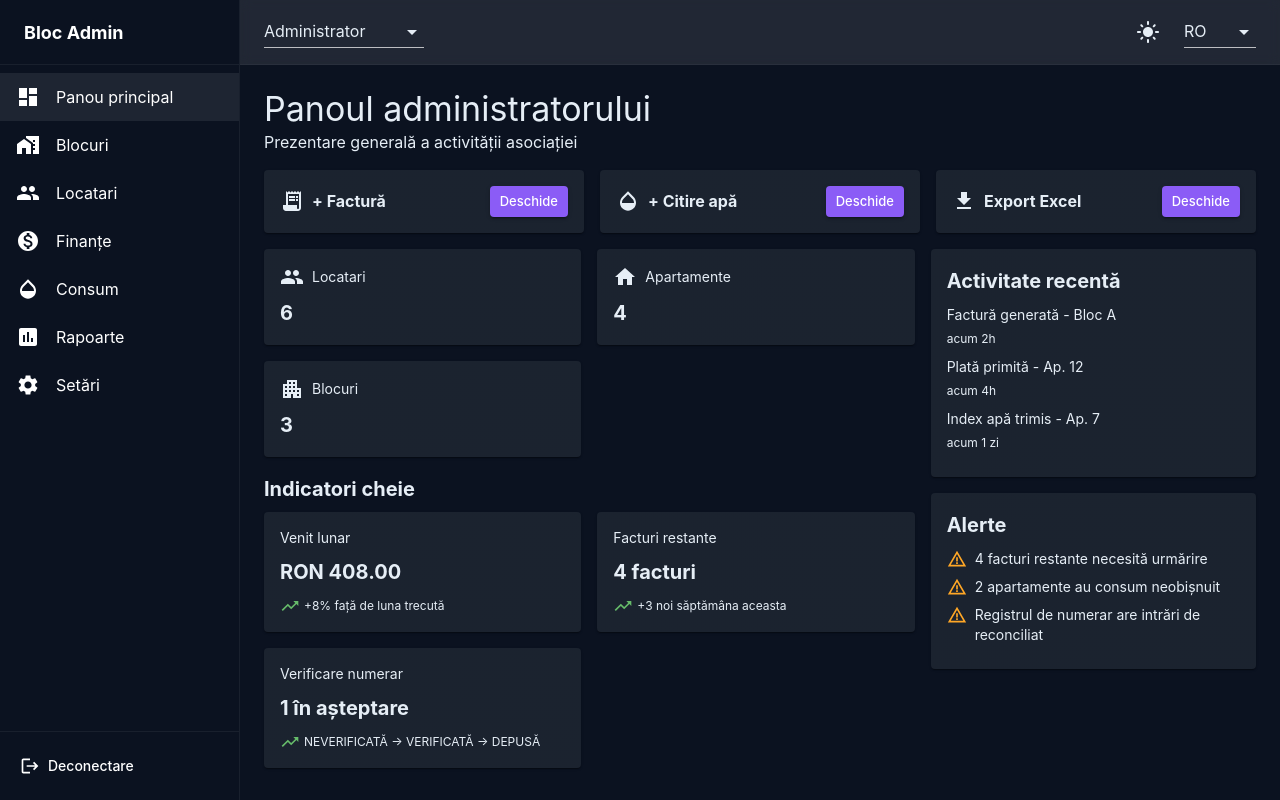
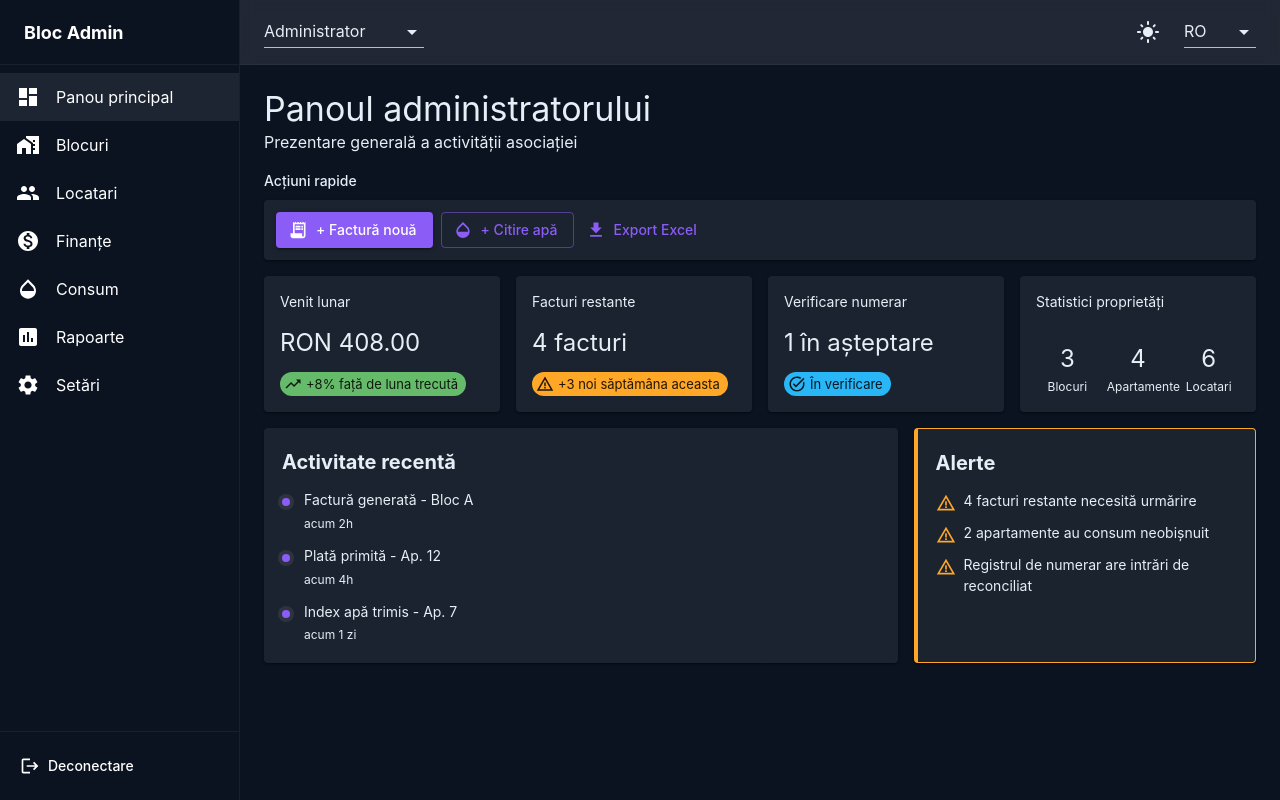
Before and after one commit to odiatlov/bloc-admin-ui, a React (Vite) app: page /admin/dashboard in a window 1280 px wide. Built offline with nearby package versions, Linux system fonts and the light colour scheme.

Commit message:
Dashboards enhacements

```diff
--- a/src/i18n/locales/en.json
+++ b/src/i18n/locales/en.json
@@ -80,8 +80,10 @@
     "admin": {
       "title": "Admin Dashboard",
       "description": "Overview of your association activity today",
+      "quickActions": "Quick Actions",
       "options": {
         "addInvoice": "+ Invoice",
+        "newInvoice": "+ New Invoice",
         "addWaterReading": "+ Water Reading",
         "exportExcel": "Export Excel",
         "open": "Open"
@@ -89,7 +91,10 @@
       "overview": {
         "residents": "Residents",
         "apartments": "Apartments",
-        "blocks": "Blocks"
+        "blocks": "Blocks",
+        "propertyStats": "Property Stats",
+        "propertyStatsDescription": "Portfolio coverage",
+        "statsValue": "{{blocks}} Blocks | {{apartments}} Apartments | {{residents}} Residents"
       },
       "activity": {
         "title": "Recent Activity",
@@ -117,11 +122,13 @@
         "monthlyRevenueTrend": "+8% vs last month",
         "outstandingTrend": "+3 new this week",
         "collectionStable": "Stable",
-        "cashVerificationTrend": "UNVERIFIED -> VERIFIED -> DEPOSITED"
+        "cashVerificationTrend": "UNVERIFIED -> VERIFIED -> DEPOSITED",
+        "pendingReview": "Pending review"
       }
     },
     "resident": {
       "title": "Resident Dashboard",
+      "quickActions": "Quick Actions",
       "myApartments": "My apartments",
       "adminContact": "{{admin}} · {{phone}}",
       "primaryResidence": "primary residence",
@@ -140,6 +147,7 @@
     },
     "censor": {
       "title": "Censor Dashboard",
+      "quickActions": "Quick Actions",
       "description": "Review invoices, maintenance runs, and consumption anomalies awaiting approval."
     }
   },
--- a/src/i18n/locales/ro.json
+++ b/src/i18n/locales/ro.json
@@ -99,8 +99,10 @@
     "admin": {
       "title": "Panoul administratorului",
       "description": "Prezentare generală a activității asociației",
+      "quickActions": "Acțiuni rapide",
       "options": {
         "addInvoice": "+ Factură",
+        "newInvoice": "+ Factură nouă",
         "addWaterReading": "+ Citire apă",
         "exportExcel": "Export Excel",
         "open": "Deschide"
@@ -108,7 +110,10 @@
       "overview": {
         "residents": "Locatari",
         "apartments": "Apartamente",
-        "blocks": "Blocuri"
+        "blocks": "Blocuri",
+        "propertyStats": "Statistici proprietăți",
+        "propertyStatsDescription": "Acoperire portofoliu",
+        "statsValue": "{{blocks}} Blocuri | {{apartments}} Apartamente | {{residents}} Locatari"
       },
       "activity": {
         "title": "Activitate recentă",
@@ -136,11 +141,13 @@
         "monthlyRevenueTrend": "+8% față de luna trecută",
         "outstandingTrend": "+3 noi săptămâna aceasta",
         "collectionStable": "Stabil",
-        "cashVerificationTrend": "NEVERIFICATĂ -> VERIFICATĂ -> DEPUSĂ"
+        "cashVerificationTrend": "NEVERIFICATĂ -> VERIFICATĂ -> DEPUSĂ",
+        "pendingReview": "În verificare"
       }
     },
     "resident": {
       "title": "Panoul locatarului",
+      "quickActions": "Acțiuni rapide",
       "currentDue": "Suma curentă datorată",
       "pay": "Plătește",
       "lastSubmittedIndex": "Ultimul index trimis",
@@ -156,6 +163,7 @@
     },
     "censor": {
       "title": "Panoul cenzorului",
+      "quickActions": "Acțiuni rapide",
       "description": "Verificați facturi, rulari de întreținere și anomalii de consum în așteptarea aprobării."
     }
   },
--- a/src/pages/Dashboard/components/AdminActivityFeed.tsx
+++ b/src/pages/Dashboard/components/AdminActivityFeed.tsx
@@ -13,16 +13,23 @@ const items = [
 const AdminActivityFeed: React.FC = () => {
   const { t } = useTranslation()
   return (
-    <Paper sx={{ p: 2 }}>
-      <Typography variant="h6">{t('dashboard.admin.activity.title')}</Typography>
+    <Paper sx={{ p: 2.25, height: '100%' }}>
+      <Typography variant="h6" sx={{ mb: 1.5 }}>
+        {t('dashboard.admin.activity.title')}
+      </Typography>
 
-      <Box sx={{ mt: 1 }}>
+      <Box sx={{ display: 'grid', gap: 1.5 }}>
         {items.map((i, idx) => (
-          <Box key={idx} sx={{ mb: 1 }}>
-            <Typography variant="body2">{t(`dashboard.admin.activity.${i.textKey}`)}</Typography>
-            <Typography variant="caption" color="text.secondary">
-              {t(`dashboard.admin.activity.${i.timeKey}`)}
-            </Typography>
+          <Box key={idx} sx={{ display: 'grid', gridTemplateColumns: '12px minmax(0, 1fr)', gap: 1.25, alignItems: 'start' }}>
+            <Box sx={{ width: 8, height: 8, borderRadius: '50%', bgcolor: 'primary.main', mt: '0.5rem', boxShadow: (theme) => `0 0 0 4px ${theme.palette.action.hover}` }} />
+            <Box sx={{ minWidth: 0 }}>
+              <Typography variant="body2" sx={{ lineHeight: 1.4 }}>
+                {t(`dashboard.admin.activity.${i.textKey}`)}
+              </Typography>
+              <Typography variant="caption" color="text.secondary">
+                {t(`dashboard.admin.activity.${i.timeKey}`)}
+              </Typography>
+            </Box>
           </Box>
         ))}
       </Box>
--- a/src/pages/Dashboard/components/AdminAlertsPanel.tsx
+++ b/src/pages/Dashboard/components/AdminAlertsPanel.tsx
@@ -19,14 +19,18 @@ const AdminAlertsPanel: React.FC = () => {
   ]
 
   return (
-    <Paper sx={{ p: 2 }}>
-      <Typography variant="h6">{t('dashboard.admin.alerts.title')}</Typography>
+    <Paper sx={{ p: 2.25, height: '100%', border: '1px solid', borderColor: 'warning.main', borderLeftWidth: 4 }}>
+      <Typography variant="h6" sx={{ mb: 1.5 }}>
+        {t('dashboard.admin.alerts.title')}
+      </Typography>
 
-      <Box sx={{ mt: 1 }}>
+      <Box sx={{ display: 'grid', gap: 1.25 }}>
         {alerts.map((alert) => (
-          <Box key={alert} sx={{ display: 'flex', gap: 1, mb: 1 }}>
-            <WarningAmberIcon fontSize="small" color="warning" />
-            <Typography variant="body2">{alert}</Typography>
+          <Box key={alert} sx={{ display: 'flex', gap: 1, alignItems: 'flex-start' }}>
+            <WarningAmberIcon fontSize="small" color="warning" sx={{ mt: 0.25 }} />
+            <Typography variant="body2" sx={{ lineHeight: 1.45 }}>
+              {alert}
+            </Typography>
           </Box>
         ))}
       </Box>
--- a/src/pages/Dashboard/components/AdminDashboard.tsx
+++ b/src/pages/Dashboard/components/AdminDashboard.tsx
@@ -1,26 +1,75 @@
 import React from 'react'
-import OverviewCards from './AdminOverviewCards'
-import KeyMetrics from './AdminKeyMetrics'
 import Typography from '@mui/material/Typography'
 import Box from '@mui/material/Box'
 import { useTranslation } from 'react-i18next'
 import Paper from '@mui/material/Paper'
 import Button from '@mui/material/Button'
+import Chip from '@mui/material/Chip'
 import ReceiptLongIcon from '@mui/icons-material/ReceiptLong'
 import OpacityIcon from '@mui/icons-material/Opacity'
 import FileDownloadIcon from '@mui/icons-material/FileDownload'
+import TrendingUpIcon from '@mui/icons-material/TrendingUp'
+import WarningAmberIcon from '@mui/icons-material/WarningAmber'
+import TaskAltIcon from '@mui/icons-material/TaskAlt'
 import { useNavigate } from 'react-router-dom'
 import ActivityFeed from './AdminActivityFeed'
 import AlertsPanel from './AdminAlertsPanel'
+import { apartments, blocks, residents } from '../../../mocks/apartmentData'
+import { formatCurrency, useFinance } from '../../../hooks/useApartmentData'
+
+type KpiCardProps = {
+  label: string
+  value?: string
+  badge?: React.ReactNode
+  children?: React.ReactNode
+}
+
+const KpiCard: React.FC<KpiCardProps> = ({ badge, children, label, value }) => (
+  <Paper
+    sx={{
+      p: 2,
+      minHeight: 136,
+      height: '100%',
+      display: 'grid',
+      alignContent: 'space-between',
+      gap: 1.25,
+    }}
+  >
+    <Typography variant="body2" color="text.secondary">
+      {label}
+    </Typography>
+    <Box>
+      {value && (
+        <Typography variant="h5" sx={{ lineHeight: 1.15 }}>
+          {value}
+        </Typography>
+      )}
+      {children}
+    </Box>
+    {badge}
+  </Paper>
+)
+
+type PropertyStatProps = {
+  label: string
+  value: number
+}
+
+const PropertyStat: React.FC<PropertyStatProps> = ({ label, value }) => (
+  <Box sx={{ minWidth: 0, textAlign: 'center' }}>
+    <Typography variant="h5" sx={{ lineHeight: 1 }}>
+      {value}
+    </Typography>
+    <Typography variant="caption" color="text.secondary" sx={{ display: 'block', mt: 0.75 }}>
+      {label}
+    </Typography>
+  </Box>
+)
 
 const AdminDashboard: React.FC = () => {
   const { t } = useTranslation()
   const navigate = useNavigate()
-  const actions = [
-    { label: t('dashboard.admin.options.addInvoice'), path: '/admin/finance', icon: <ReceiptLongIcon /> },
-    { label: t('dashboard.admin.options.addWaterReading'), path: '/admin/consumption', icon: <OpacityIcon /> },
-    { label: t('dashboard.admin.options.exportExcel'), path: '/admin/reports', icon: <FileDownloadIcon /> },
-  ]
+  const { cashAwaitingVerification, monthlyRevenue, unpaidInvoices } = useFinance()
 
   return (
     <Box sx={{ display: 'grid', gap: 2 }}>
@@ -33,36 +82,59 @@ const AdminDashboard: React.FC = () => {
         </Typography>
       </Box>
 
-      <Box sx={{ display: 'grid', gridTemplateColumns: { xs: '1fr', md: 'repeat(3, minmax(0, 1fr))' }, gap: 2 }}>
-        {actions.map((action) => (
-          <Paper key={action.path} sx={{ p: 2, display: 'flex', alignItems: 'center', justifyContent: 'space-between', gap: 1.5 }}>
-            <Box sx={{ display: 'flex', alignItems: 'center', gap: 1 }}>
-              {action.icon}
-              <Typography sx={{ fontWeight: 700 }}>{action.label}</Typography>
-            </Box>
-            <Button size="small" variant="contained" onClick={() => navigate(action.path)}>
-              {t('dashboard.admin.options.open')}
-            </Button>
-          </Paper>
-        ))}
+      <Box sx={{ display: 'grid', gap: 1 }}>
+        <Typography variant="subtitle2" color="text.secondary">
+          {t('dashboard.admin.quickActions')}
+        </Typography>
+        <Paper sx={{ p: 1.5, width: '100%', boxSizing: 'border-box', display: 'flex', alignItems: 'center', gap: 1, flexWrap: 'wrap' }}>
+          <Button startIcon={<ReceiptLongIcon />} variant="contained" onClick={() => navigate('/admin/finance')}>
+            {t('dashboard.admin.options.newInvoice')}
+          </Button>
+          <Button startIcon={<OpacityIcon />} variant="outlined" onClick={() => navigate('/admin/consumption')}>
+            {t('dashboard.admin.options.addWaterReading')}
+          </Button>
+          <Button startIcon={<FileDownloadIcon />} variant="text" onClick={() => navigate('/admin/reports')}>
+            {t('dashboard.admin.options.exportExcel')}
+          </Button>
+        </Paper>
+      </Box>
+
+      <Box sx={{ display: 'grid', gridTemplateColumns: { xs: '1fr', sm: 'repeat(2, minmax(0, 1fr))', lg: 'repeat(4, minmax(0, 1fr))' }, gridAutoRows: '1fr', gap: 2 }}>
+        <KpiCard
+          label={t('dashboard.admin.keyMetrics.monthlyRevenue')}
+          value={formatCurrency(monthlyRevenue)}
+          badge={<Chip size="small" color="success" icon={<TrendingUpIcon />} label={t('dashboard.admin.keyMetrics.monthlyRevenueTrend')} sx={{ justifySelf: 'start' }} />}
+        />
+        <KpiCard
+          label={t('dashboard.admin.keyMetrics.outstanding')}
+          value={t('dashboard.admin.keyMetrics.outstandingValue', { count: unpaidInvoices })}
+          badge={<Chip size="small" color="warning" icon={<WarningAmberIcon />} label={t('dashboard.admin.keyMetrics.outstandingTrend')} sx={{ justifySelf: 'start' }} />}
+        />
+        <KpiCard
+          label={t('dashboard.admin.keyMetrics.cashVerification')}
+          value={t('dashboard.admin.keyMetrics.cashVerificationValue', { count: cashAwaitingVerification })}
+          badge={<Chip size="small" color="info" icon={<TaskAltIcon />} label={t('dashboard.admin.keyMetrics.pendingReview')} sx={{ justifySelf: 'start' }} />}
+        />
+        <KpiCard label={t('dashboard.admin.overview.propertyStats')}>
+          <Box sx={{ display: 'grid', gridTemplateColumns: 'repeat(3, minmax(0, 1fr))', gap: 1 }}>
+            <PropertyStat label={t('dashboard.admin.overview.blocks')} value={blocks.length} />
+            <PropertyStat label={t('dashboard.admin.overview.apartments')} value={apartments.length} />
+            <PropertyStat label={t('dashboard.admin.overview.residents')} value={residents.length} />
+          </Box>
+        </KpiCard>
       </Box>
 
       <Box
         sx={{
           display: 'grid',
-          gridTemplateColumns: { xs: '1fr', lg: 'minmax(0, 2fr) minmax(280px, 1fr)' },
+          gridTemplateColumns: { xs: '1fr', lg: 'minmax(0, 1.85fr) minmax(320px, 1fr)' },
+          gridAutoRows: '1fr',
           gap: 2,
+          alignItems: 'stretch',
         }}
       >
-        <Box sx={{ display: 'grid', gap: 2 }}>
-          <OverviewCards />
-          <KeyMetrics />
-        </Box>
-
-        <Box sx={{ display: 'grid', gap: 2, alignContent: 'start' }}>
-          <ActivityFeed />
-          <AlertsPanel />
-        </Box>
+        <ActivityFeed />
+        <AlertsPanel />
       </Box>
     </Box>
   )
--- a/src/pages/Dashboard/components/ResidentDashboard.tsx
+++ b/src/pages/Dashboard/components/ResidentDashboard.tsx
@@ -1,19 +1,22 @@
 import React from 'react'
 import Typography from '@mui/material/Typography'
 import Box from '@mui/material/Box'
-import Card from '@mui/material/Card'
-import CardContent from '@mui/material/CardContent'
 import Button from '@mui/material/Button'
 import Chip from '@mui/material/Chip'
 import List from '@mui/material/List'
 import ListItem from '@mui/material/ListItem'
 import ListItemText from '@mui/material/ListItemText'
 import Divider from '@mui/material/Divider'
+import Paper from '@mui/material/Paper'
+import PaymentIcon from '@mui/icons-material/Payment'
+import OpacityIcon from '@mui/icons-material/Opacity'
+import { useNavigate } from 'react-router-dom'
 import { useTranslation } from 'react-i18next'
 import { formatCurrency, formatMonth, formatNumber, getBlockLabel, useResidentPortal, type WaterReadingRow } from '../../../hooks/useApartmentData'
 
 const ResidentDashboard: React.FC = () => {
   const { t } = useTranslation()
+  const navigate = useNavigate()
   const { apartmentsByBlock, currentBalance, lastPayment, resident, residentReadings } = useResidentPortal()
   const lastIndex = residentReadings.length ? residentReadings[0] : null
   const renderMeter = (meter: WaterReadingRow['meters']['cold']) =>
@@ -24,32 +27,44 @@ const ResidentDashboard: React.FC = () => {
   ]
 
   return (
-    <section className="dashboard">
-      <Typography variant="h4" gutterBottom>
+    <Box sx={{ display: 'grid', gap: 2 }}>
+      <Box>
+        <Typography variant="h4" sx={{ fontSize: { xs: '1.75rem', sm: '2.125rem' } }}>
           {t('dashboard.resident.title')}
         </Typography>
         <Typography variant="body1" color="text.secondary">
           {resident.name}
         </Typography>
+      </Box>
 
-      <Box sx={{ display: 'grid', gap: 2, mt: 2, gridTemplateColumns: { xs: '1fr', md: 'repeat(2,1fr)', lg: 'repeat(3,1fr)' } }}>
-        <Card>
-          <CardContent>
-            <Typography variant="h6">{t('dashboard.resident.currentDue')}</Typography>
-            <Typography variant="h4" sx={{ mt: 1, mb: 2 }}>
-              {formatCurrency(currentBalance)}
+      <Box sx={{ display: 'grid', gap: 1 }}>
+        <Typography variant="subtitle2" color="text.secondary">
+          {t('dashboard.resident.quickActions')}
         </Typography>
-            <Button variant="contained" color="primary">
+        <Paper sx={{ p: 1.5, width: '100%', boxSizing: 'border-box', display: 'flex', gap: 1, alignItems: 'center', flexWrap: 'wrap' }}>
+          <Button startIcon={<PaymentIcon />} variant="contained" onClick={() => navigate('/admin/finance')}>
             {t('dashboard.resident.pay')}
           </Button>
-          </CardContent>
-        </Card>
+          <Button startIcon={<OpacityIcon />} variant="outlined" onClick={() => navigate('/admin/consumption')}>
+            {t('consumption.actions.submitIndex')}
+          </Button>
+        </Paper>
+      </Box>
 
-        <Card>
-          <CardContent>
-            <Typography variant="h6">{t('dashboard.resident.lastSubmittedIndex')}</Typography>
+      <Box sx={{ display: 'grid', gap: 2, gridTemplateColumns: { xs: '1fr', md: 'repeat(3, minmax(0, 1fr))' }, gridAutoRows: '1fr' }}>
+        <Paper sx={{ p: 2, height: '100%', display: 'grid', alignContent: 'start', gap: 1.25 }}>
+          <Typography variant="body2" color="text.secondary">
+            {t('dashboard.resident.currentDue')}
+          </Typography>
+          <Typography variant="h4">{formatCurrency(currentBalance)}</Typography>
+        </Paper>
+
+        <Paper sx={{ p: 2, height: '100%', display: 'grid', alignContent: 'start', gap: 1.25 }}>
+          <Typography variant="body2" color="text.secondary">
+            {t('dashboard.resident.lastSubmittedIndex')}
+          </Typography>
             {lastIndex ? (
-              <Box sx={{ mt: 1 }}>
+              <Box>
                 <Typography>{t('dashboard.resident.indexValue', { value: formatNumber(lastIndex.usageValue) })}</Typography>
                 <Typography variant="caption" color="text.secondary">
                   {formatMonth(lastIndex.month)} - {t('consumption.waterType.cold')}: {renderMeter(lastIndex.meters.cold)} - {t('consumption.waterType.hot')}: {renderMeter(lastIndex.meters.hot)}
@@ -58,12 +73,12 @@ const ResidentDashboard: React.FC = () => {
             ) : (
               <Typography color="text.secondary">{t('dashboard.resident.noIndex')}</Typography>
             )}
-          </CardContent>
-        </Card>
+        </Paper>
 
-        <Card>
-          <CardContent>
-            <Typography variant="h6">{t('dashboard.resident.recentAnnouncements')}</Typography>
+        <Paper sx={{ p: 2, height: '100%' }}>
+          <Typography variant="body2" color="text.secondary">
+            {t('dashboard.resident.recentAnnouncements')}
+          </Typography>
             {lastPayment && (
               <Typography variant="body2" color="text.secondary">
                 {t('dashboard.resident.lastPayment', { amount: formatCurrency(lastPayment.amount) })}
@@ -85,11 +100,10 @@ const ResidentDashboard: React.FC = () => {
                 </ListItem>
               )}
             </List>
-          </CardContent>
-        </Card>
+        </Paper>
+      </Box>
 
-        <Card sx={{ gridColumn: { xs: 'auto', lg: 'span 3' } }}>
-          <CardContent>
+      <Paper sx={{ p: 2 }}>
         <Typography variant="h6">{t('dashboard.resident.myApartments')}</Typography>
             <Box sx={{ display: 'grid', gap: 1.25, mt: 1.5 }}>
               {Object.entries(apartmentsByBlock).map(([blockId, apartments]) => {
@@ -97,13 +111,13 @@ const ResidentDashboard: React.FC = () => {
                 return (
                   <Box key={blockId} sx={{ display: 'grid', gap: 1 }}>
                     <Box sx={{ display: 'flex', gap: 1, alignItems: 'center', flexWrap: 'wrap' }}>
-                      <Typography sx={{ fontWeight: 700 }}>{t('common.blockValue', { block: getBlockLabel(blockId) })}</Typography>
+                      <Typography>{t('common.blockValue', { block: getBlockLabel(blockId) })}</Typography>
                       {activeAdmin && <Chip size="small" label={t('dashboard.resident.adminContact', { admin: activeAdmin.name, phone: activeAdmin.phone })} />}
                     </Box>
                     <Box sx={{ display: 'grid', gap: 1, gridTemplateColumns: { xs: '1fr', md: 'repeat(2, minmax(0, 1fr))' } }}>
                       {apartments.map((apartment) => (
                         <Box key={apartment.id} sx={{ p: 1.25, border: '1px solid', borderColor: 'divider', borderRadius: 1 }}>
-                          <Typography sx={{ fontWeight: 700 }}>Apt {apartment.number} - {apartment.familyName}</Typography>
+                          <Typography>Apt {apartment.number} - {apartment.familyName}</Typography>
                           <Typography variant="body2" color="text.secondary">
                             {t(`residents.ownership.${apartment.residentApartment?.ownershipType ?? 'owner'}`)}
                             {apartment.residentApartment?.isPrimaryResidence ? ` - ${t('dashboard.resident.primaryResidence')}` : ''}
@@ -118,10 +132,8 @@ const ResidentDashboard: React.FC = () => {
                 )
               })}
             </Box>
-          </CardContent>
-        </Card>
+      </Paper>
     </Box>
-    </section>
   )
 }
 
```
Also changed, not shown: src/pages/Dashboard/components/CensorDashboard.tsx (+42 -28 lines). Lines whose indentation alone changed are shown as unchanged.
